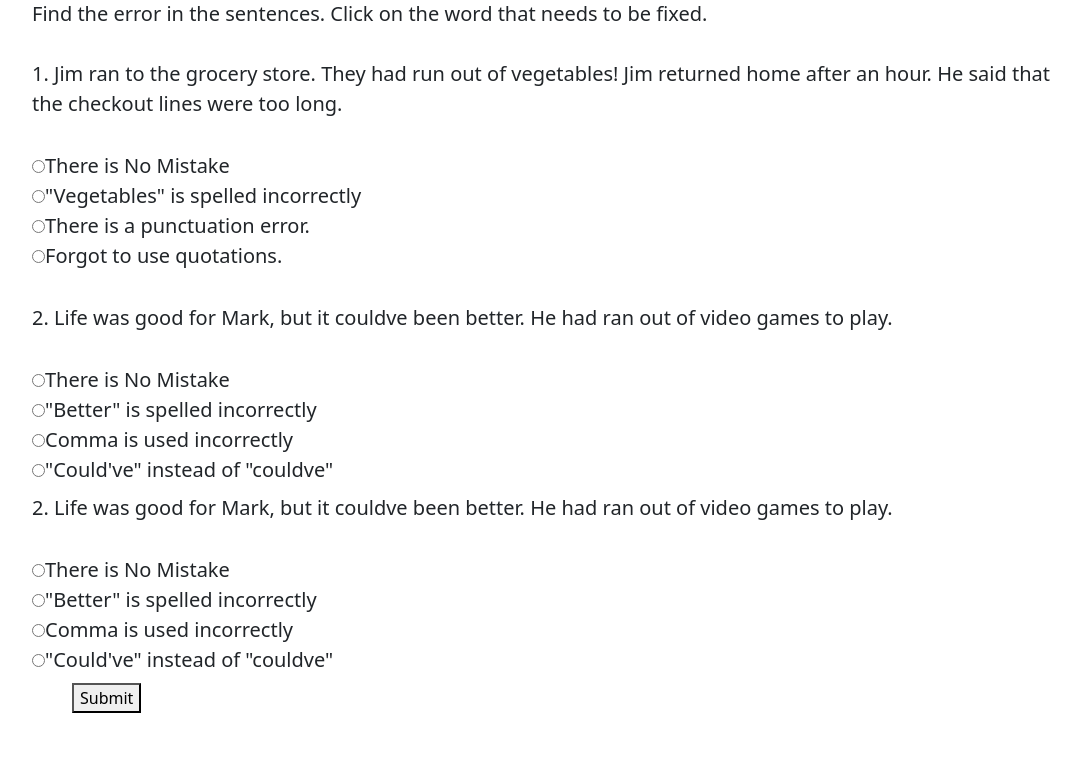
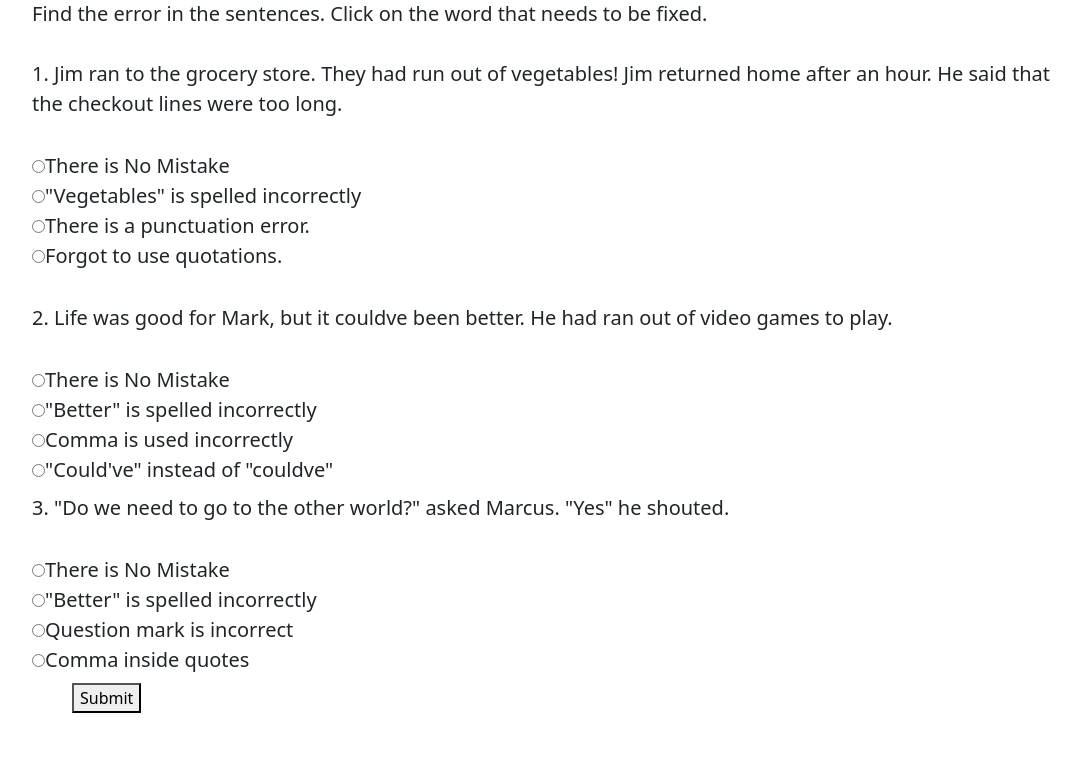
Before and after one commit to advaith-elluru/cs50_final_project_addu_and_vishruth, a Flask app: template templates/etests/etest1.html in a window 1280 px wide. Shown: the part 217-986 px from the top of the page, without its empty margins (190-1268 px from the left). Run offline with Flask 2, Linux system fonts and the light colour scheme; the template is opened without the code that fills it, so the values that code supplies are empty; some libraries are stand-ins or nearby versions.

Commit message:
Sat, Dec 17, 2022, 10:34 PM +00:00

```diff
--- a/templates/etests/etest1.html
+++ b/templates/etests/etest1.html
@@ -38,20 +38,20 @@
             <input type="radio" value="There is no mistake." id="one" name="ans2">There is No Mistake</input><br>
             <input type="radio" value="spelling" id="two" name="ans2">"Better" is spelled incorrectly</input><br>
             <input type="radio" value="puncutation" id="three" name="ans2">Comma is used incorrectly</input><br>
-            <input type="radio" value="apostrophe" id="four" name="ans2">"Could've" instead of "couldve"</input><br>
+            <input type="radio" value="quotes" id="four" name="ans2">"Could've" instead of "couldve"</input><br>
         </div>
         <!-- 3rd question -->
         <div class="mb-2" style="text-align:left; margin-left:210px; font-size:20px;">
-            <p>2. Life was good for Mark, but it couldve been better.</p>
-            <p>He had ran out of video games to play.</p>
+            <p>3. "Do we need to go to the other world?" asked Marcus.</p>
+            <p>"Yes" he shouted.</p>
         </div>
         <br>
         <!-- Answer Options for questions-->
         <div class="mb-2" style="text-align:left; margin-left:210px; font-size:20px;">
             <input type="radio" value="There is no mistake." id="one" name="ans2">There is No Mistake</input><br>
             <input type="radio" value="spelling" id="two" name="ans2">"Better" is spelled incorrectly</input><br>
-            <input type="radio" value="puncutation" id="three" name="ans2">Comma is used incorrectly</input><br>
-            <input type="radio" value="apostrophe" id="four" name="ans2">"Could've" instead of "couldve"</input><br>
+            <input type="radio" value="puncutation" id="three" name="ans2">Question mark is incorrect</input><br>
+            <input type="radio" value="quotes" id="four" name="ans2">Comma inside quotes</input><br>
         </div>
         <div class="mb-2" style="text-align:left; margin-left:250px">
             <button type="submit">Submit</button>
```
